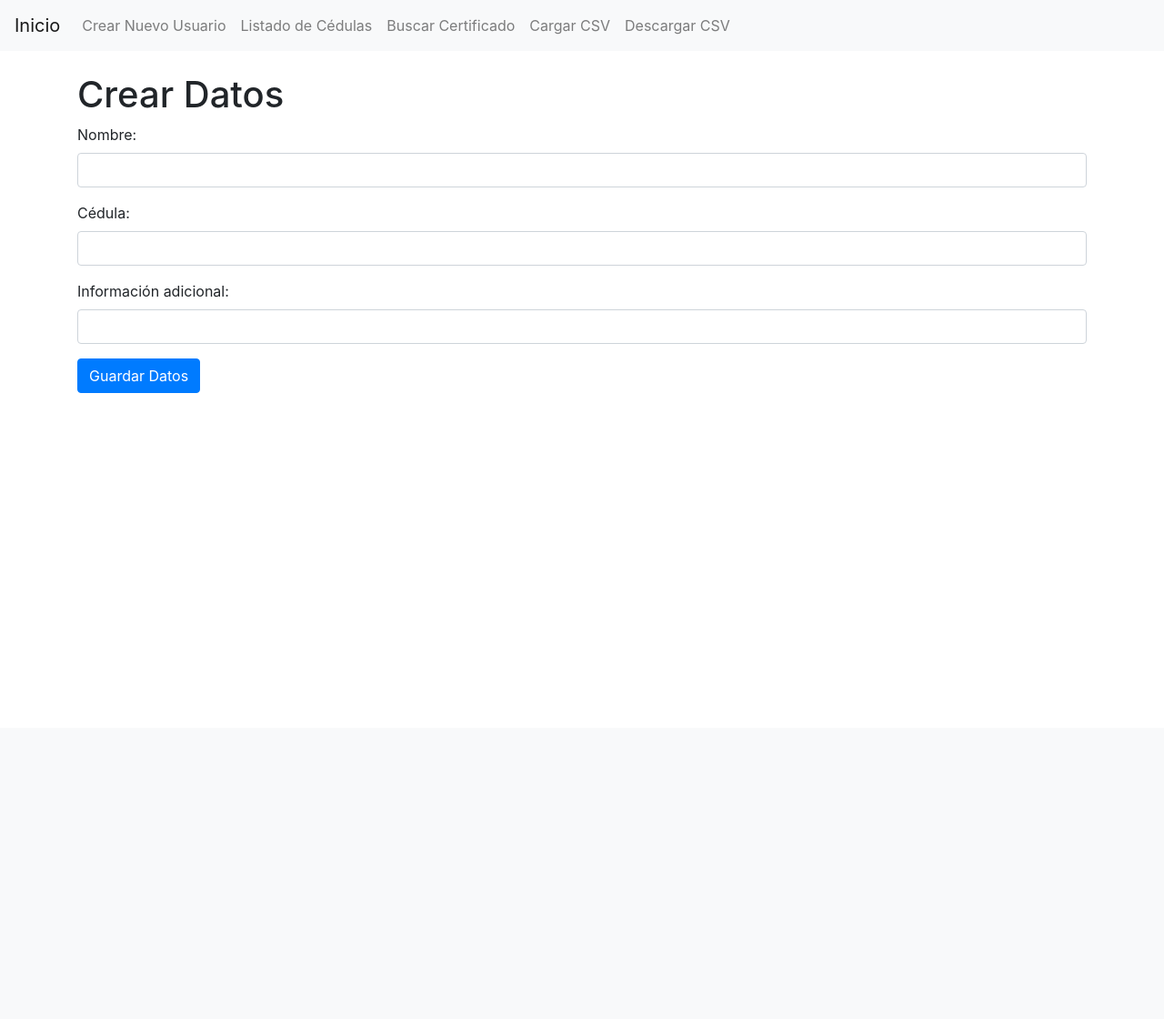
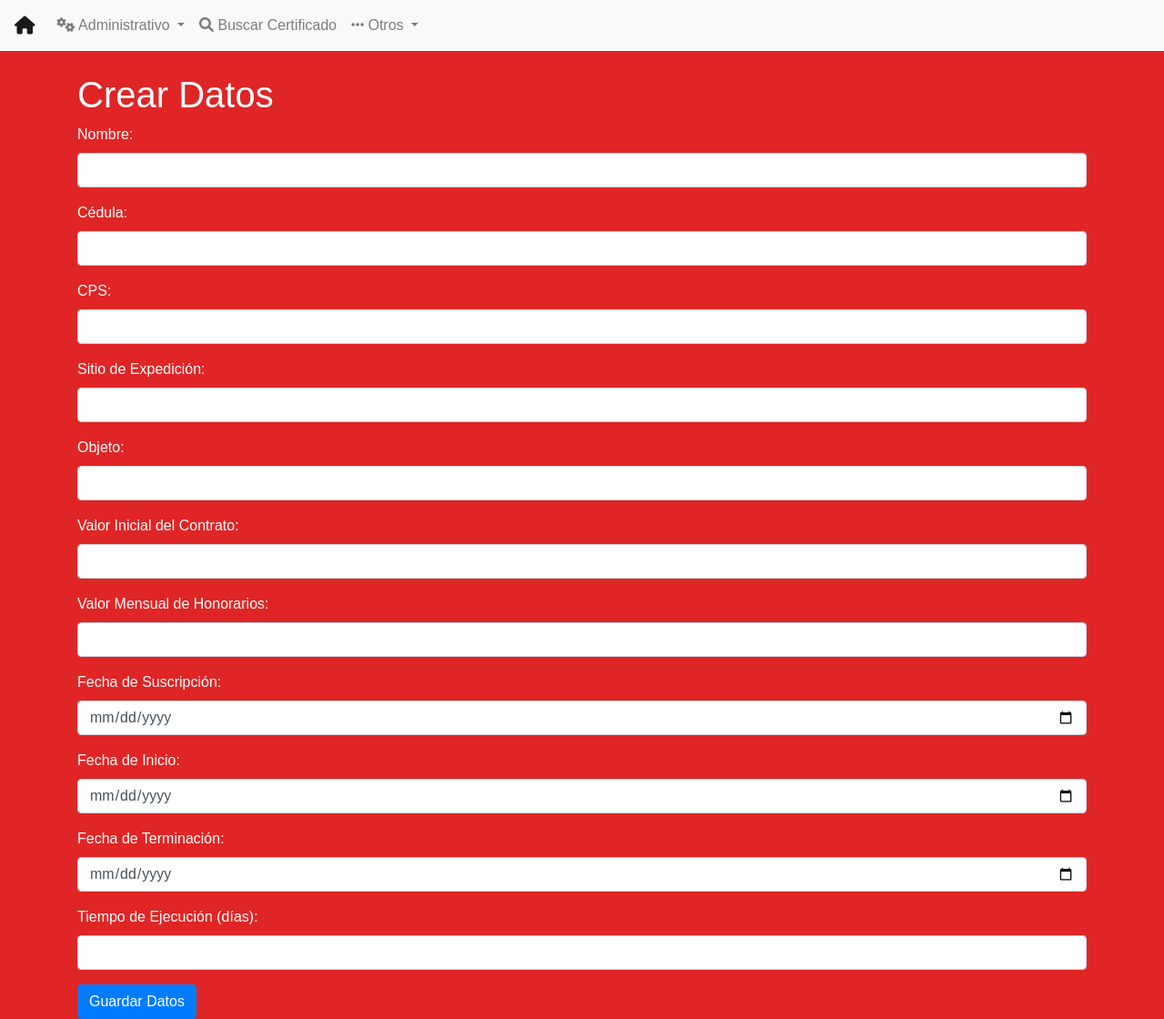
Before and after one commit to alexjut/Alcaldia-certificado, a Flask app: page /crear_datos in a window 1280 px wide. Shown: the whole page at 91% size. Before the commit the page ends 432 px from the top, so only its background shows below. Run offline with Flask 3, Linux system fonts and the light colour scheme; some libraries are stand-ins or nearby versions.

Commit message:
Añadir SCSS, iconos y funcionalidades de carga y descarga de CSV

```diff
--- a/app.py
+++ b/app.py
@@ -4,14 +4,28 @@ import pdfkit
 import pandas as pd
 import os
 import csv
+from datetime import datetime
 from io import StringIO
 from flask import Response
 from werkzeug.utils import secure_filename
 
 app = Flask(__name__)
 
-def generar_certificado(nombre, cedula, info_adicional):
-    rendered = render_template('certificado_template.html', nombre=nombre, cedula=cedula, info_adicional=info_adicional)
+def generar_certificado(nombre, cedula, CPS, sitio_expedicion, objeto, vr_inicial_contrato, valor_mensual_honorarios, fecha_suscripcion, fecha_inicio, fecha_terminacion, tiempo_ejecucion_dia):
+    rendered = render_template(
+        'certificado_template.html',
+        nombre=nombre,
+        cedula=cedula,
+        CPS=CPS,
+        sitio_expedicion=sitio_expedicion,
+        objeto=objeto,
+        vr_inicial_contrato=vr_inicial_contrato,
+        valor_mensual_honorarios=valor_mensual_honorarios,
+        fecha_suscripcion=fecha_suscripcion,
+        fecha_inicio=fecha_inicio,
+        fecha_terminacion=fecha_terminacion,
+        tiempo_ejecucion_dia=tiempo_ejecucion_dia
+    )
     nombre_archivo = f"certificado_{cedula}.pdf"
     pdfkit.from_string(rendered, nombre_archivo)
     return nombre_archivo
@@ -28,17 +42,38 @@ def obtener_certificado(cedula):
     session.close()
 
     if usuario:
-        archivo_pdf = generar_certificado(usuario.nombre, usuario.cedula, usuario.info_adicional)
+        archivo_pdf = generar_certificado(
+            usuario.nombre,
+            usuario.cedula,
+            usuario.CPS,
+            usuario.sitio_expedicion,
+            usuario.objeto,
+            usuario.vr_inicial_contrato,
+            usuario.valor_mensual_honorarios,
+            usuario.fecha_suscripcion,
+            usuario.fecha_inicio,
+            usuario.fecha_terminacion,
+            usuario.tiempo_ejecucion_dia
+        )
         return send_file(archivo_pdf, as_attachment=True)
     else:
         return {"mensaje": "Usuario no encontrado"}, 404
+
 
 @app.route("/crear_datos", methods=["GET", "POST"])
 def crear_datos():
     if request.method == "POST":
         nombre = request.form["nombre"]
         cedula = request.form["cedula"]
-        info_adicional = request.form["info_adicional"]
+        CPS = request.form["CPS"]
+        sitio_expedicion = request.form["sitio_expedicion"]
+        objeto = request.form["objeto"]
+        vr_inicial_contrato = request.form["vr_inicial_contrato"]
+        valor_mensual_honorarios = request.form["valor_mensual_honorarios"]
+        fecha_suscripcion = datetime.strptime(request.form["fecha_suscripcion"], '%Y-%m-%d').date()
+        fecha_inicio = datetime.strptime(request.form["fecha_inicio"], '%Y-%m-%d').date()
+        fecha_terminacion = datetime.strptime(request.form["fecha_terminacion"], '%Y-%m-%d').date()
+        tiempo_ejecucion_dia = request.form["tiempo_ejecucion_dia"]
 
         session = SessionLocal()
         usuario_existente = session.query(Usuario).filter(Usuario.cedula == cedula).first()
@@ -47,7 +82,19 @@ def crear_datos():
             session.close()
             return {"mensaje": "La cédula ya está en uso. Por favor, usa una cédula diferente."}, 400
 
-        nuevo_usuario = Usuario(nombre=nombre, cedula=cedula, info_adicional=info_adicional)
+        nuevo_usuario = Usuario(
+            nombre=nombre,
+            cedula=cedula,
+            CPS=CPS,
+            sitio_expedicion=sitio_expedicion,
+            objeto=objeto,
+            vr_inicial_contrato=vr_inicial_contrato,
+            valor_mensual_honorarios=valor_mensual_honorarios,
+            fecha_suscripcion=fecha_suscripcion,
+            fecha_inicio=fecha_inicio,
+            fecha_terminacion=fecha_terminacion,
+            tiempo_ejecucion_dia=tiempo_ejecucion_dia
+        )
         session.add(nuevo_usuario)
         session.commit()
         session.close()
@@ -62,9 +109,10 @@ def listar_cedulas():
     usuarios = session.query(Usuario).all()
     session.close()
 
-    cedulas = [usuario.cedula for usuario in usuarios]
-    return render_template("listar_cedulas.html", cedulas=cedulas)
+    datos_usuarios = [{"cedula": usuario.cedula, "nombre": usuario.nombre, "CPS": usuario.CPS} for usuario in usuarios]
+    return render_template("listar_cedulas.html", datos_usuarios=datos_usuarios)
 
+#editar datos
 
 @app.route("/editar_datos/<cedula>", methods=["GET", "POST"])
 def editar_datos(cedula):
@@ -73,13 +121,24 @@ def editar_datos(cedula):
 
     if request.method == "POST":
         usuario.nombre = request.form["nombre"]
-        usuario.info_adicional = request.form["info_adicional"]
+        usuario.CPS = request.form["CPS"]
+        usuario.sitio_expedicion = request.form["sitio_expedicion"]
+        usuario.objeto = request.form["objeto"]
+        usuario.vr_inicial_contrato = request.form["vr_inicial_contrato"]
+        usuario.valor_mensual_honorarios = request.form["valor_mensual_honorarios"]
+        usuario.fecha_suscripcion = datetime.strptime(request.form["fecha_suscripcion"], '%Y-%m-%d').date()
+        usuario.fecha_inicio = datetime.strptime(request.form["fecha_inicio"], '%Y-%m-%d').date()
+        usuario.fecha_terminacion = datetime.strptime(request.form["fecha_terminacion"], '%Y-%m-%d').date()
+        usuario.tiempo_ejecucion_dia = request.form["tiempo_ejecucion_dia"]
+
         session.commit()
         session.close()
         return redirect(url_for("buscar_certificado"))
 
     session.close()
     return render_template("editar_datos.html", usuario=usuario)
+
+
 
 @app.route("/eliminar_datos/<cedula>", methods=["POST"])
 def eliminar_datos(cedula):
@@ -112,7 +171,18 @@ def buscar_certificado():
 # Crear la carpeta 'uploads' si no existe
 if not os.path.exists('uploads'):
     os.makedirs('uploads')
-#  ruta para cargar y procesar archivos CSV
+from datetime import datetime
+
+from datetime import datetime
+
+def parse_date(date_str):
+    for fmt in ('%Y-%m-%d', '%d/%m/%Y'):
+        try:
+            return datetime.strptime(date_str, fmt).date()
+        except ValueError:
+            pass
+    raise ValueError(f"No se pudo convertir la fecha: {date_str}")
+
 @app.route("/cargar_csv", methods=["GET", "POST"])
 def cargar_csv():
     if request.method == "POST":
@@ -133,11 +203,32 @@ def cargar_csv():
             session = SessionLocal()
             for index, row in data.iterrows():
                 usuario_existente = session.query(Usuario).filter(Usuario.cedula == row['cedula']).first()
-                if not usuario_existente:
+                if usuario_existente:
+                    # Actualizar datos del usuario existente
+                    usuario_existente.nombre = row['nombre']
+                    usuario_existente.CPS = row['CPS']
+                    usuario_existente.sitio_expedicion = row['sitio_expedicion']
+                    usuario_existente.objeto = row['objeto']
+                    usuario_existente.vr_inicial_contrato = row['vr_inicial_contrato']
+                    usuario_existente.valor_mensual_honorarios = row['valor_mensual_honorarios']
+                    usuario_existente.fecha_suscripcion = parse_date(row['fecha_suscripcion'])
+                    usuario_existente.fecha_inicio = parse_date(row['fecha_inicio'])
+                    usuario_existente.fecha_terminacion = parse_date(row['fecha_terminacion'])
+                    usuario_existente.tiempo_ejecucion_dia = row['tiempo_ejecucion_dia']
+                else:
+                    # Crear nuevo usuario
                     nuevo_usuario = Usuario(
                         nombre=row['nombre'],
                         cedula=row['cedula'],
-                        info_adicional=row['info_adicional']
+                        CPS=row['CPS'],
+                        sitio_expedicion=row['sitio_expedicion'],
+                        objeto=row['objeto'],
+                        vr_inicial_contrato=row['vr_inicial_contrato'],
+                        valor_mensual_honorarios=row['valor_mensual_honorarios'],
+                        fecha_suscripcion=parse_date(row['fecha_suscripcion']),
+                        fecha_inicio=parse_date(row['fecha_inicio']),
+                        fecha_terminacion=parse_date(row['fecha_terminacion']),
+                        tiempo_ejecucion_dia=row['tiempo_ejecucion_dia']
                     )
                     session.add(nuevo_usuario)
             session.commit()
@@ -149,7 +240,7 @@ def cargar_csv():
 
     return render_template("cargar_csv.html")
 
-# Descargar cvs
+
 @app.route("/descargar_csv", methods=["GET"])
 def descargar_csv():
     session = SessionLocal()
@@ -159,9 +250,19 @@ def descargar_csv():
     # Crear el archivo CSV en memoria
     si = StringIO()
     writer = csv.writer(si)
-    writer.writerow(["nombre", "cedula", "info_adicional"])  # Encabezados del CSV
+    writer.writerow([
+        "nombre", "cedula", "CPS", "sitio_expedicion", "objeto",
+        "vr_inicial_contrato", "valor_mensual_honorarios",
+        "fecha_suscripcion", "fecha_inicio", "fecha_terminacion",
+        "tiempo_ejecucion_dia"
+    ])  # Encabezados del CSV
     for usuario in usuarios:
-        writer.writerow([usuario.nombre, usuario.cedula, usuario.info_adicional])
+        writer.writerow([
+            usuario.nombre, usuario.cedula, usuario.CPS, usuario.sitio_expedicion,
+            usuario.objeto, usuario.vr_inicial_contrato, usuario.valor_mensual_honorarios,
+            usuario.fecha_suscripcion, usuario.fecha_inicio, usuario.fecha_terminacion,
+            usuario.tiempo_ejecucion_dia
+        ])
 
     output = si.getvalue()
     si.close()
--- /dev/null
+++ b/compile_scss.py
@@ -0,0 +1,3 @@
+import sass
+
+sass.compile(dirname=('static/scss', 'static/css'), output_style='compressed')
--- /dev/null
+++ b/static/css/styles.css
@@ -0,0 +1 @@
+body{font-family:Arial, sans-serif;background-color:#df2525;color:#fff}.navbar{background-color:#3498db}.navbar .nav-link{color:#fff}.navbar .nav-link:hover{color:#2ecc71}.container{margin-top:20px}
--- /dev/null
+++ b/static/scss/styles.scss
@@ -0,0 +1,23 @@
+$primary-color: #3498db;
+$secondary-color: #2ecc71;
+$blanco:white;
+
+body {
+    font-family: Arial, sans-serif;
+    background-color: #df2525;
+    color: $blanco;
+}
+
+.navbar {
+    background-color: $primary-color;
+    .nav-link {
+        color: $blanco;
+        &:hover {
+            color: $secondary-color;
+        }
+    }
+}
+
+.container {
+    margin-top: 20px;
+}
--- a/templates/base.html
+++ b/templates/base.html
@@ -5,29 +5,42 @@
     <meta name="viewport" content="width=device-width, initial-scale=1.0">
     <title>{% block title %}{% endblock %}</title>
     <link href="https://stackpath.bootstrapcdn.com/bootstrap/4.5.2/css/bootstrap.min.css" rel="stylesheet">
+    <link href="{{ url_for('static', filename='css/styles.css') }}" rel="stylesheet">
+    <link rel="stylesheet" href="https://cdnjs.cloudflare.com/ajax/libs/font-awesome/6.0.0-beta3/css/all.min.css">
 </head>
 <body>
     <nav class="navbar navbar-expand-lg navbar-light bg-light">
-        <a class="navbar-brand" href="{{ url_for('home') }}">Inicio</a>
+        <a class="navbar-brand" href="{{ url_for('home') }}"><i class="fas fa-home"></i></a>
         <button class="navbar-toggler" type="button" data-toggle="collapse" data-target="#navbarNav" aria-controls="navbarNav" aria-expanded="false" aria-label="Toggle navigation">
             <span class="navbar-toggler-icon"></span>
         </button>
         <div class="collapse navbar-collapse" id="navbarNav">
             <ul class="navbar-nav">
+                <!-- Administrativo -->
+                <li class="nav-item dropdown">
+                    <a class="nav-link dropdown-toggle" href="#" id="administrativoDropdown" role="button" data-toggle="dropdown" aria-haspopup="true" aria-expanded="false">
+                        <i class="fas fa-cogs"></i> Administrativo
+                    </a>
+                    <div class="dropdown-menu" aria-labelledby="administrativoDropdown">
+                        <a class="dropdown-item" href="{{ url_for('crear_datos') }}"><i class="fas fa-user-plus"></i> Crear Nuevo Usuario</a>
+                        <a class="dropdown-item" href="{{ url_for('listar_cedulas') }}"><i class="fas fa-list"></i> Listado de Cédulas</a>
+                        <a class="dropdown-item" href="{{ url_for('editar_datos', cedula='') }}"><i class="fas fa-edit"></i> Editar Usuario</a>
+                        <a class="dropdown-item" href="{{ url_for('eliminar_datos', cedula='') }}"><i class="fas fa-trash-alt"></i> Eliminar Usuario</a>
+                    </div>
+                </li>
+                <!-- Certificado -->
                 <li class="nav-item">
-                    <a class="nav-link" href="{{ url_for('crear_datos') }}">Crear Nuevo Usuario</a>
+                    <a class="nav-link" href="{{ url_for('buscar_certificado') }}"><i class="fas fa-search"></i> Buscar Certificado</a>
                 </li>
-                <li class="nav-item">
-                    <a class="nav-link" href="{{ url_for('listar_cedulas') }}">Listado de Cédulas</a>
-                </li>
-                <li class="nav-item">
-                    <a class="nav-link" href="{{ url_for('buscar_certificado') }}">Buscar Certificado</a>
-                </li>
-                <li class="nav-item">
-                    <a class="nav-link" href="{{ url_for('cargar_csv') }}">Cargar CSV</a>
-                </li>
-                <li class="nav-item">
-                    <a class="nav-link" href="{{ url_for('descargar_csv') }}">Descargar CSV</a>
+                <!-- Otros -->
+                <li class="nav-item dropdown">
+                    <a class="nav-link dropdown-toggle" href="#" id="otrosDropdown" role="button" data-toggle="dropdown" aria-haspopup="true" aria-expanded="false">
+                        <i class="fas fa-ellipsis-h"></i> Otros
+                    </a>
+                    <div class="dropdown-menu" aria-labelledby="otrosDropdown">
+                        <a class="dropdown-item" href="{{ url_for('cargar_csv') }}"><i class="fas fa-upload"></i> Cargar CSV</a>
+                        <a class="dropdown-item" href="{{ url_for('descargar_csv') }}"><i class="fas fa-download"></i> Descargar CSV</a>
+                    </div>
                 </li>
             </ul>
         </div>
--- a/templates/crear_datos.html
+++ b/templates/crear_datos.html
@@ -19,8 +19,40 @@
         <input type="text" id="cedula" name="cedula" class="form-control" required>
     </div>
     <div class="form-group">
-        <label for="info_adicional">Información adicional:</label>
-        <input type="text" id="info_adicional" name="info_adicional" class="form-control">
+        <label for="CPS">CPS:</label>
+        <input type="text" id="CPS" name="CPS" class="form-control" required>
+    </div>
+    <div class="form-group">
+        <label for="sitio_expedicion">Sitio de Expedición:</label>
+        <input type="text" id="sitio_expedicion" name="sitio_expedicion" class="form-control" required>
+    </div>
+    <div class="form-group">
+        <label for="objeto">Objeto:</label>
+        <input type="text" id="objeto" name="objeto" class="form-control" required>
+    </div>
+    <div class="form-group">
+        <label for="vr_inicial_contrato">Valor Inicial del Contrato:</label>
+        <input type="number" id="vr_inicial_contrato" name="vr_inicial_contrato" class="form-control" required>
+    </div>
+    <div class="form-group">
+        <label for="valor_mensual_honorarios">Valor Mensual de Honorarios:</label>
+        <input type="number" id="valor_mensual_honorarios" name="valor_mensual_honorarios" class="form-control" required>
+    </div>
+    <div class="form-group">
+        <label for="fecha_suscripcion">Fecha de Suscripción:</label>
+        <input type="date" id="fecha_suscripcion" name="fecha_suscripcion" class="form-control" required>
+    </div>
+    <div class="form-group">
+        <label for="fecha_inicio">Fecha de Inicio:</label>
+        <input type="date" id="fecha_inicio" name="fecha_inicio" class="form-control" required>
+    </div>
+    <div class="form-group">
+        <label for="fecha_terminacion">Fecha de Terminación:</label>
+        <input type="date" id="fecha_terminacion" name="fecha_terminacion" class="form-control" required>
+    </div>
+    <div class="form-group">
+        <label for="tiempo_ejecucion_dia">Tiempo de Ejecución (días):</label>
+        <input type="number" id="tiempo_ejecucion_dia" name="tiempo_ejecucion_dia" class="form-control" required>
     </div>
     <button type="submit" class="btn btn-primary">Guardar Datos</button>
 </form>
--- a/templates/home.html
+++ b/templates/home.html
@@ -6,13 +6,13 @@
 <h1>Página de Inicio</h1>
 <ul class="list-group">
     <li class="list-group-item">
-        <a href="{{ url_for('listar_cedulas') }}">Listado de Cédulas</a>
+        <a href="{{ url_for('listar_cedulas') }}"><i class="fas fa-list"></i> Listado de Cédulas</a>
     </li>
     <li class="list-group-item">
-        <a href="{{ url_for('crear_datos') }}">Crear Nuevo Usuario</a>
+        <a href="{{ url_for('crear_datos') }}"><i class="fas fa-user-plus"></i> Crear Nuevo Usuario</a>
     </li>
     <li class="list-group-item">
-        <a href="{{ url_for('buscar_certificado') }}">Generar Certificados Existentes</a>
+        <a href="{{ url_for('buscar_certificado') }}"><i class="fas fa-certificate"></i> Generar Certificados Existentes</a>
     </li>
 </ul>
 {% endblock %}
```
Also changed, not shown: database.py (+10 -2 lines), templates/certificado_template.html (+12 -4 lines), templates/editar_datos.html (+34 -2 lines), templates/listar_cedulas.html (+8 -4 lines), uploads/usuarios.csv (+3 -6 lines), watch_scss.py (added, +24 -0 lines), problematic_lines.csv (added), test.db, uploads/BASE_DE_DATOS_.csv (added), uploads/CERTIFICA.csv (added), 2 other files.
